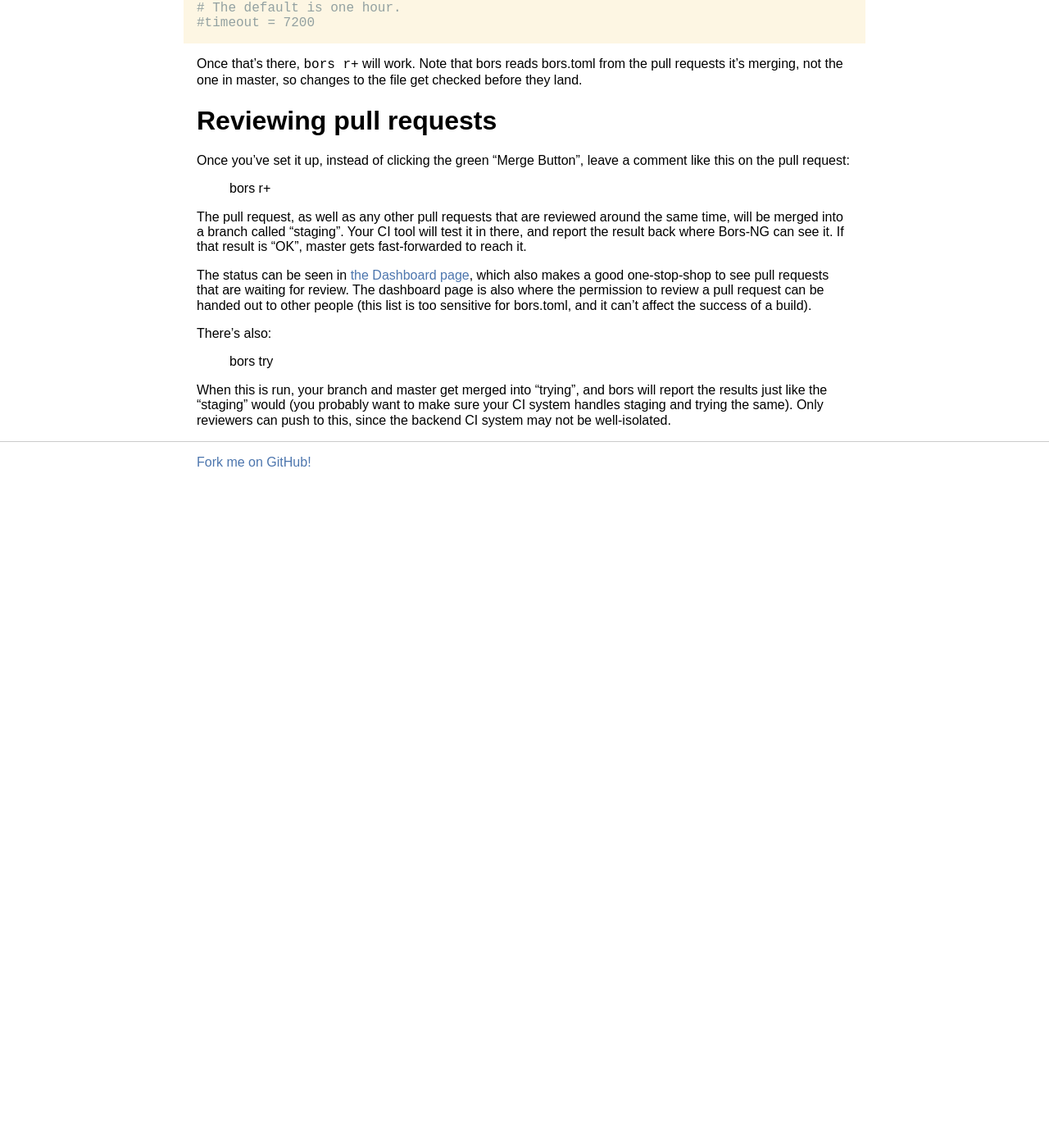
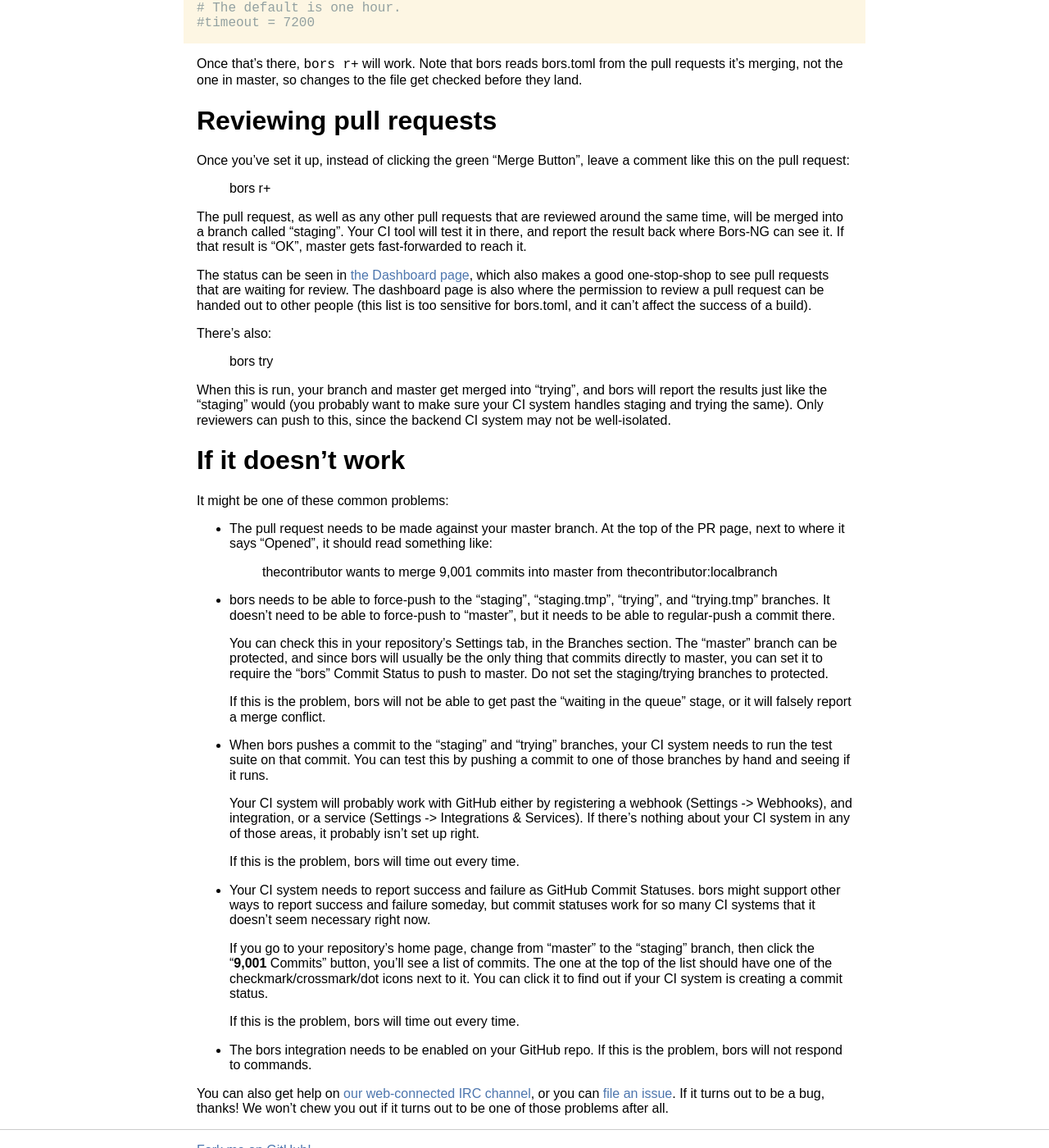
Before and after one commit to bors-ng/bors-ng.github.io, a Jekyll site: the page built from getting-started.md, in a window 1280 px wide and 1400 px high, scrolled down 785 px. Shown: the whole window at 82% size. Built offline with Jekyll 4.4.1, drawn with Linux system fonts in a browser that asks for light colours; before the commit the page ends 1374 px from its top, so only the background shows below that.

Commit message:
Add the "y u no work" page from the wiki to here
The wiki is going away.

I also added a bunch more info on how to diagnose these problems.

```diff
--- a/getting-started.md
+++ b/getting-started.md
@@ -76,3 +76,50 @@
 and bors will report the results just like the "staging" would
 (you probably want to make sure your CI system handles staging and trying the same).
 Only reviewers can push to this, since the backend CI system may not be well-isolated.
+
+# If it doesn't work
+
+It might be one of these common problems:
+
+  * The pull request needs to be made against your master branch.
+    At the top of the PR page, next to where it says "Opened", it should read something like:
+
+    > thecontributor wants to merge 9,001 commits into master from thecontributor:localbranch
+
+  * bors needs to be able to force-push to the "staging", "staging.tmp", "trying", and "trying.tmp" branches.
+    It doesn't need to be able to force-push to "master",
+    but it needs to be able to regular-push a commit there.
+
+    You can check this in your repository's Settings tab, in the Branches section.
+    The "master" branch can be protected,
+    and since bors will usually be the only thing that commits directly to master,
+    you can set it to require the "bors" Commit Status to push to master.
+    Do not set the staging/trying branches to protected.
+
+    If this is the problem, bors will not be able to get past the "waiting in the queue" stage,
+    or it will falsely report a merge conflict.
+
+  * When bors pushes a commit to the "staging" and "trying" branches,
+    your CI system needs to run the test suite on that commit.
+    You can test this by pushing a commit to one of those branches by hand and seeing if it runs.
+
+    Your CI system will probably work with GitHub either by registering a webhook (Settings -> Webhooks), and integration, or a service (Settings -> Integrations & Services).
+    If there's nothing about your CI system in any of those areas, it probably isn't set up right.
+
+    If this is the problem, bors will time out every time.
+
+  * Your CI system needs to report success and failure as GitHub Commit Statuses.
+    bors might support other ways to report success and failure someday,
+    but commit statuses work for so many CI systems that it doesn't seem necessary right now.
+
+    If you go to your repository's home page, change from "master" to the "staging" branch,
+    then click the "**9,001** Commits" button, you'll see a list of commits.
+    The one at the top of the list should have one of the checkmark/crossmark/dot icons next to it.
+    You can click it to find out if your CI system is creating a commit status.
+
+    If this is the problem, bors will time out every time.
+
+  * The bors integration needs to be enabled on your GitHub repo.
+    If this is the problem, bors will not respond to commands.
+
+You can also get help on [our web-connected IRC channel](https://chat.mibbit.com/?server=irc.mozilla.org&channel=%23bors), or you can [file an issue](https://github.com/bors-ng/bors-ng/issues/new). If it turns out to be a bug, thanks! We won't chew you out if it turns out to be one of those problems after all.
```
